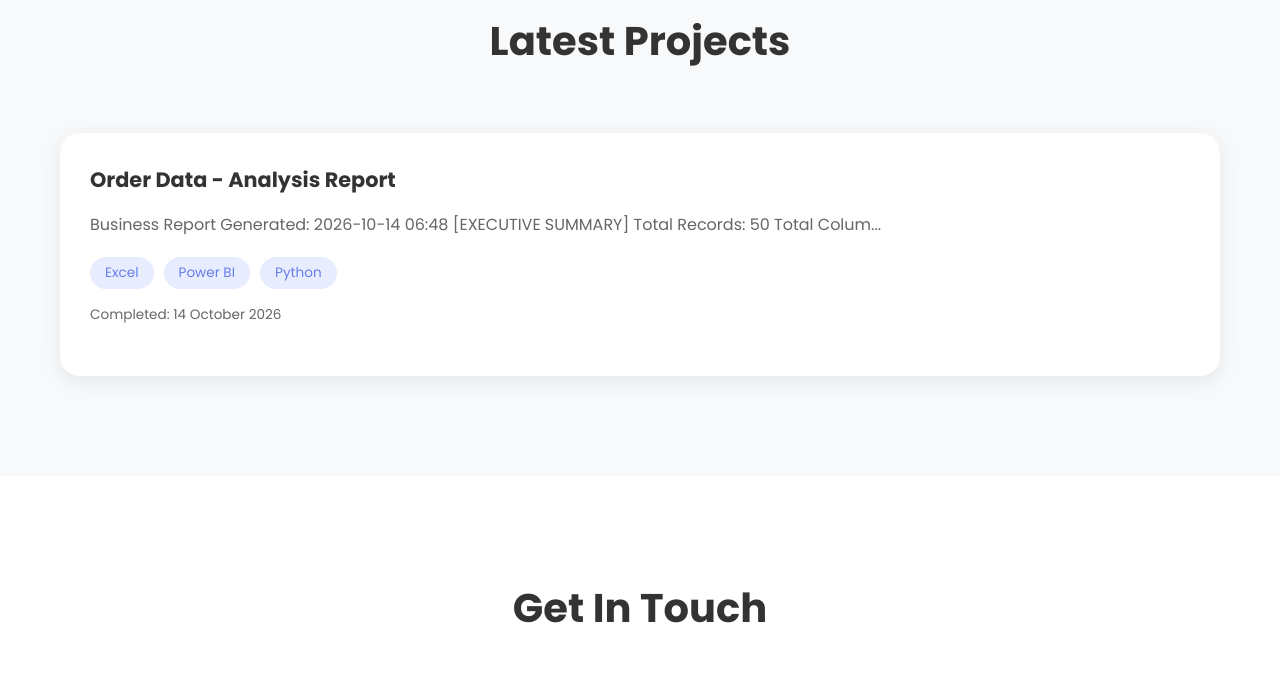
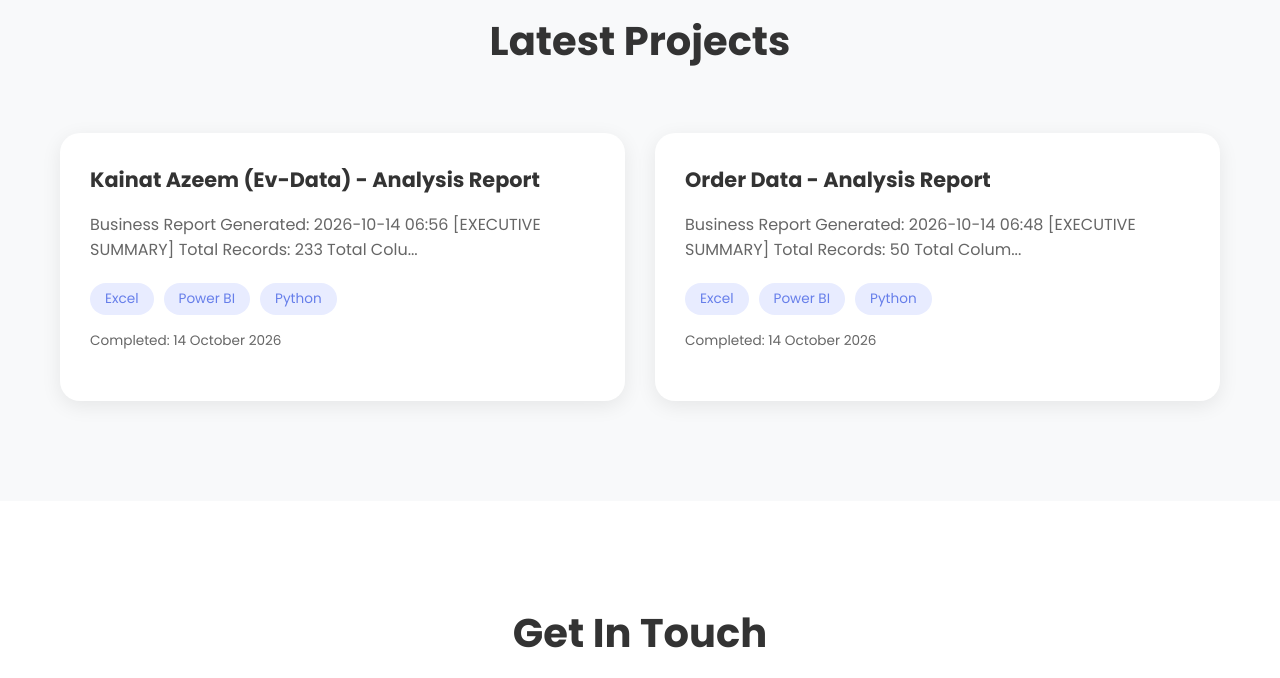
Before and after one commit to touseef5250615-lgtm/biggigs, a plain HTML site: page index.html in a window 1280 px wide. Shown: the part 2300-2978 px from the top of the page. Drawn offline with Linux system fonts and the light colour scheme.

Commit message:
Update project: Kainat Azeem (Ev-Data)

```diff
--- a/index.html
+++ b/index.html
@@ -101,6 +101,17 @@
         <div class="container">
             <h2 class="section-title">Latest Projects</h2>
             <div class="projects-grid" id="projects-grid">
+                <div class="project-card" data-project="Kainat Azeem (Ev-Data)">
+                    <h3>Kainat Azeem (Ev-Data) - Analysis Report</h3>
+                    <p>Business Report    Generated: 2026-10-14 06:56  [EXECUTIVE SUMMARY] Total Records: 233 Total Colu...</p>
+                    <div class="project-tags">
+                        <span>Excel</span>
+                        <span>Power BI</span>
+                        <span>Python</span>
+                    </div>
+                    <p class="project-date">Completed: 14 October 2026</p>
+                </div>
+
                 <div class="project-card" data-project="Order Data">
                     <h3>Order Data - Analysis Report</h3>
                     <p>Business Report    Generated: 2026-10-14 06:48  [EXECUTIVE SUMMARY] Total Records: 50 Total Colum...</p>
```
